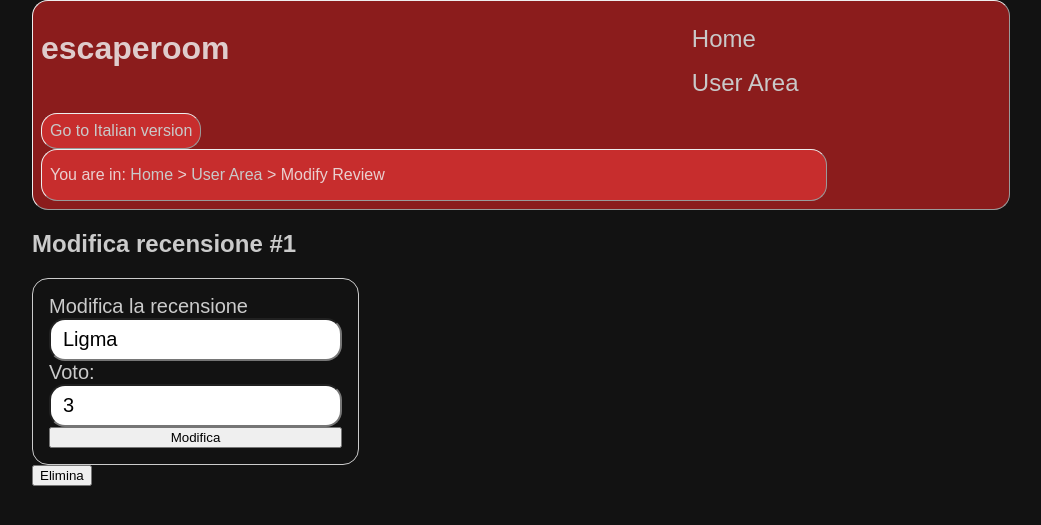
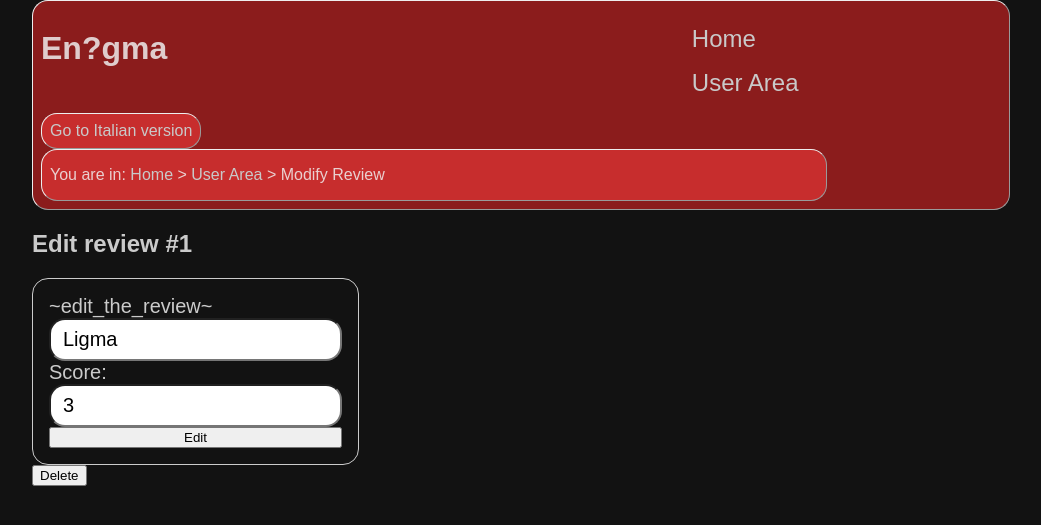
Before and after one commit to AiREdward/Tecnologie_WEB, a PHP site: page /modifica_recensione.php?lang=en in a window 1280 px wide. Shown: the top 525 px of the page, without its empty margins (128-1169 px from the left). Run offline with PHP 8.4, Linux system fonts and the light colour scheme; the visitor is signed in with stand-in values (Sample User, id 1); data comes from the database, SQL or seed files in the repository.

Commit message:
Changed modifica_recensione.php

```diff
--- a/modifica_recensione.php
+++ b/modifica_recensione.php
@@ -1,6 +1,5 @@
 <?php
-require_once "utilities/HeadPagina.php";
-require_once "utilities/HeaderPagina.php";
+require_once 'utilities/global.php';
 require_once "utilities/ManagerLocalizzazione.php";
 require_once "utilities/utilitiesReview.php";
 
@@ -31,31 +30,15 @@
     header("Location: area_utente.php");
 }
 
-$mod_rev_texts = getTexts("modifica_recensione");
-?>
+$page = initPage(__FILE__);
 
-<!DOCTYPE html>
-<html lang="<?php echo $_SESSION["lang"] ?>">
-<head>
-    <?php echo get_head(); ?>
-</head>
-<body>
-    <?php echo genera_header("modifica_recensione"); ?>
+$edit_review_component = file_get_contents('templates/modifica_recensione.html');
 
-    <h2>Modifica recensione #<span id="review-id"><?php echo $review_id ?></span></h2>
+$content = str_replace('{review_id}', $review_id, $edit_review_component);
+$content = str_replace('{review_text}', $review['Testo'], $content);
 
-    <form id="form" action="crea_recensione.php" method="post">
-        <label for="review-box">Modifica la recensione</label>
-        <input id="review-box" name="review-box" type="text" maxlength="1024" value="<?php echo $review['Testo']; ?>"/>
+$page = str_replace('{content}', $content, $page);
 
-        <label for="rating">Voto:</label>
-        <input id="rating" name="rating" type="number" min="1" max="5" step="1" value="3"/>
+$page = insertText($page);
 
-        <button id="submit-button" name="modifica_recensione" type="submit"><?php //echo $mod_rev_text["pulsante_modifica_recensione"] ?> Modifica </button>
-    </form>
-
-    <button id="delete-button" name="delete" type="submit"><?php //echo $mod_rev_text["pulsante_elimina_recensione"] ?> Elimina </button>
-
-    <script type="text/javascript" src="js/deleteReview.js"></script>
-</body>
-</html>
+echo $page;
--- a/templates/crea_recensione.html
+++ b/templates/crea_recensione.html
@@ -1,4 +1,4 @@
-<h2>~create_review_for~{room_id}</h2>
+<h2>~create_review_for_num~{room_id}</h2>
 
 <form id="form" action="crea_recensione.php" method="post">
     <label for="review-box">~write_review~</label>
--- /dev/null
+++ b/templates/modifica_recensione.html
@@ -0,0 +1,15 @@
+<h2>~edit_review~ #<span id="review-id">{review_id}</span></h2>
+
+<form id="form" action="crea_recensione.php" method="post">
+    <label for="review-box">~edit_the_review~</label>
+    <input id="review-box" name="review-box" type="text" maxlength="1024" value="{review_text}"/>
+
+    <label for="rating">~score~:</label>
+    <input id="rating" name="rating" type="number" min="1" max="5" step="1" value="3"/>
+
+    <button id="submit-button" name="modifica_recensione" type="submit"> ~edit~ </button>
+</form>
+
+<button id="delete-button" name="delete" type="submit"> ~delete~ </button>
+
+<script type="text/javascript" src="js/deleteReview.js"></script>
--- a/utilities/config.php
+++ b/utilities/config.php
@@ -67,7 +67,7 @@
         'text' => 'Testo',
         'edit_review' => 'Modifica recensione',
         // Crea Recensione
-        'create_review_for' => 'Crea Recensione per stanza n',
+        'create_review_for_num' => 'Crea Recensione per stanza n',
         'write_review' => 'Scrivi la recensione',
         'create_review_button' => 'Crea',
         // Index
@@ -94,6 +94,7 @@
         'day_select' => 'Selezione del giorno',
         'slot_select' => 'Selezione dello slot',
         // Modifica Recensione
+        'edit_the_review' => 'Modifica la recensione',
         // Prenota
         // Signup
     ],
@@ -134,7 +135,7 @@
         'text' => 'Text',
         'edit_review' => 'Edit review',
         // Crea Recensione
-        'create_review_for' => 'Write review for room n',
+        'create_review_for_num' => 'Write review for room n',
         'write_review' => 'Write the review',
         'create_review_button' => 'Create',
         // Index
```
